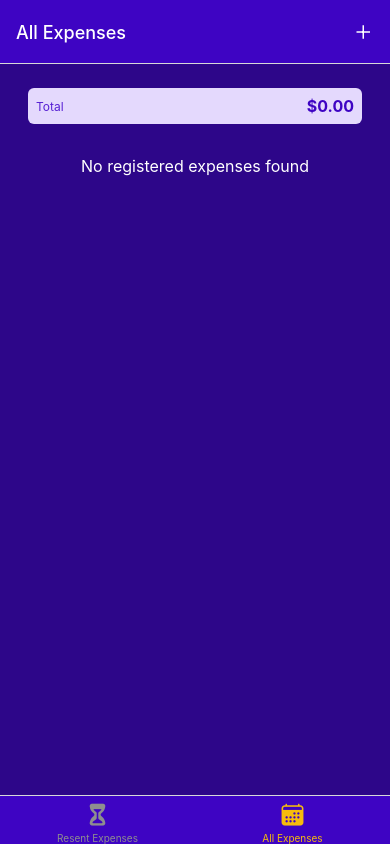
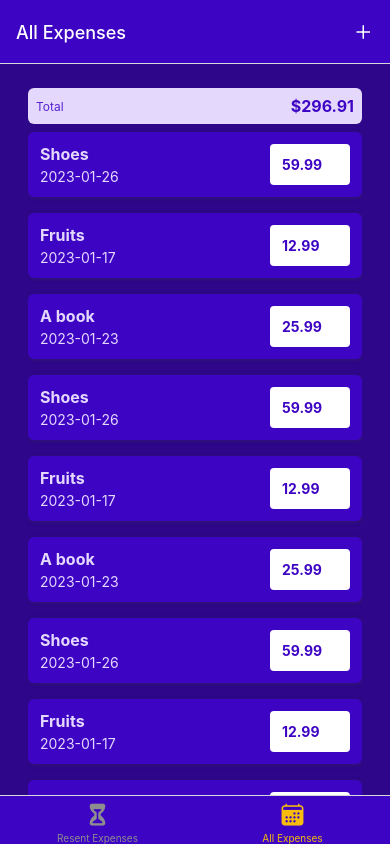
Before and after one commit to NataLinaIT/react-native-expenses-app, a React Native app: screen /AllExpenses in a window 390 px wide. Built offline with nearby package versions, Linux system fonts and the light colour scheme.

Commit message:
Form | handlers

```diff
--- a/components/ExpenseItem.js
+++ b/components/ExpensesOutput/ExpenseItem.js
@@ -1,7 +1,7 @@
 import { Pressable, View, Text, StyleSheet } from 'react-native';
 import { useNavigation } from '@react-navigation/native';
-import { GlobalStyles } from '../constants/styles';
-import { getFormattedDate } from '../util/date';
+import { GlobalStyles } from '../../constants/styles';
+import { getFormattedDate } from '../../util/date';
 
 const ExpenseItem = ({id, description, date, amount}) => {
   const navigation = useNavigation()
--- a/components/ExpensesOutput.js
+++ b/components/ExpensesOutput/ExpensesOutput.js
@@ -1,8 +1,8 @@
 import { View, StyleSheet, Text } from 'react-native';
-import { GlobalStyles } from '../constants/styles';
+import { GlobalStyles } from '../../constants/styles';
 
-import ExpensesSummary from '../components/ExpensesSummary';
-import ExpensesList from '../components/ExpensesList';
+import ExpensesSummary from './ExpensesSummary';
+import ExpensesList from './ExpensesList';
 
 const ExpensesOutput = ({ expenses, period, fallbackText }) => {
   let content = <Text style={styles.text}>{fallbackText}</Text>
--- a/components/ExpensesSummary.js
+++ b/components/ExpensesOutput/ExpensesSummary.js
@@ -1,5 +1,5 @@
 import { View, Text, StyleSheet } from 'react-native';
-import { GlobalStyles } from '../constants/styles';
+import { GlobalStyles } from '../../constants/styles';
 
 const ExpensesSummary = ({ expenses, period }) => {
   const expenseSum = expenses.reduce((sum, expense) => {
--- /dev/null
+++ b/components/ManageExpense/ExpenseForm.js
@@ -0,0 +1,109 @@
+import { useState } from 'react';
+import { View, StyleSheet, Text } from 'react-native';
+
+import { getFormattedDate } from '../../util/date';
+import Input from './Input';
+import Button from '../../UI/Button';
+
+const ExpenseForm = ({onCancel, onSubmit, submitLabel, initialValue}) => {
+  const [inputValue, setInputValue] = useState({
+    amount: initialValue?.amount.toString() ?? '',
+    date: getFormattedDate(initialValue?.date) ?? '',
+    description: initialValue?.description ?? ''
+  });
+
+  const changeInputValue = (identifier, value) => {
+    setInputValue((prev) => {
+      return {
+        ...prev,
+        [identifier]: value
+      }
+    })
+  }
+
+  const submit = () => {
+    const expenseData = {
+      amount: +inputValue.amount,
+      date: new Date(inputValue.date),
+      description: inputValue.description
+    }
+
+    onSubmit(expenseData);
+  }
+
+  return (
+    <View>
+      <Text style={styles.title}>Your Expense</Text>
+      <View style={styles.inputsRow}>
+        <Input
+          style={styles.rowInput}
+          label="Amount"
+          config={{
+            keyboardType: 'decimal-pad',
+            onChangeText: changeInputValue.bind(this, 'amount'),
+            value: inputValue.amount
+          }}
+        />
+        <Input
+          style={styles.rowInput}
+          label="Date"
+          config={{
+            placeholder: 'YYYY-MM-DD',
+            maxLength: 10,
+            onChangeText: changeInputValue.bind(this, 'date'),
+            value: inputValue.date
+          }}
+        />
+      </View>
+
+      <Input
+        label="Description"
+        config={{
+          multiline: true,
+          onChangeText: changeInputValue.bind(this, 'description'),
+          value: inputValue.description
+        }}
+      />
+
+      <View style={styles.buttonsContainer}>
+        <Button style={styles.button} mode='flat' onPress={onCancel}>
+          Cancel
+        </Button>
+        <Button style={styles.button} onPress={submit}>
+          {submitLabel}
+        </Button>
+      </View>
+    </View>
+  )
+}
+
+export default ExpenseForm;
+
+const styles = StyleSheet.create({
+  form: {
+    marginTop: 40
+  },
+  title: {
+    fontSize: 24,
+    fontWeight: 'bold',
+    color: 'white',
+    textAlign: 'center',
+    marginVertical: 24
+  },
+  inputsRow: {
+    flexDirection: 'row',
+    justifyContent: 'space-between'
+  },
+  rowInput: {
+    flex: 1
+  },
+  buttonsContainer: {
+    flexDirection: 'row',
+    justifyContent: 'center',
+    alignItems: 'center'
+  },
+  button: {
+    minWidth: 120,
+    marginHorizontal: 8
+  },
+});
--- /dev/null
+++ b/components/ManageExpense/Input.js
@@ -0,0 +1,41 @@
+import { View, StyleSheet, TextInput, Text } from 'react-native';
+import { GlobalStyles } from '../../constants/styles';
+
+const Input = ({label, style, config}) => {
+  let inputStyles = [styles.input];
+
+  if(config && config.multiline) {
+    inputStyles.push(styles.inputMultiline)
+  }
+  return (
+    <View style={[styles.container, style]}>
+      <Text style={styles.label}>{label}</Text>
+      <TextInput {...config} style={inputStyles}/>
+    </View>
+  )
+}
+
+export default Input;
+
+const styles = StyleSheet.create({
+  container: {
+    marginHorizontal: 4,
+    marginVertical: 8
+  },
+  label: {
+    fontSize: 12,
+    color: GlobalStyles.colors.primary100,
+    marginBottom: 4
+  },
+  input: {
+    backgroundColor: GlobalStyles.colors.primary100,
+    color: GlobalStyles.colors.primary700,
+    padding: 6,
+    borderRadius: 6,
+    fontSize: 18
+  },
+  inputMultiline: {
+    minHeight: 100,
+    textAlignVertical: 'top'
+  },
+});
--- a/screens/AllExpenses.js
+++ b/screens/AllExpenses.js
@@ -1,7 +1,7 @@
 import { useContext } from 'react';
 import { ExpensesContext } from '../store/context';
 
-import ExpensesOutput from '../components/ExpensesOutput';
+import ExpensesOutput from '../components/ExpensesOutput/ExpensesOutput';
 
 const AllExpenses = () => {
   const expensesContext = useContext(ExpensesContext);
--- a/screens/ManageExpenses.js
+++ b/screens/ManageExpenses.js
@@ -3,13 +3,15 @@ import { View, StyleSheet } from 'react-native';
 import { GlobalStyles } from '../constants/styles';
 import { ExpensesContext } from '../store/context';
 
+import ExpenseForm from '../components/ManageExpense/ExpenseForm';
 import IconButton from '../UI/IconButton';
-import Button from '../UI/Button';
 
 const ManageExpenses = ({route, navigation}) => {
   const expensesContext = useContext(ExpensesContext);
   const editedExpenseId = route.params?.expenseId;
   const isEditing = !!editedExpenseId;
+
+  const selectedExpense = expensesContext.expenses.find(e => e.id === editedExpenseId)
 
   useLayoutEffect(() => {
     navigation.setOptions({
@@ -26,36 +28,23 @@ const ManageExpenses = ({route, navigation}) => {
     navigation.goBack();
   }
 
-  const confirm = () => {
+  const confirm = (data) => {
     if(isEditing) {
-      expensesContext.updateExpense(
-        editedExpenseId,
-        {
-          description: 'Test update',
-          amount: 12.99,
-          date: new Date()
-        }
-      )
+      expensesContext.updateExpense(editedExpenseId, data)
     } else {
-      expensesContext.addExpense({
-        description: 'Test add',
-        amount: 12.99,
-        date: new Date()
-      })
+      expensesContext.addExpense(data)
     }
     navigation.goBack();
   }
 
   return (
     <View style={styles.container}>
-      <View style={styles.buttonsContainer}>
-        <Button style={styles.button} mode='flat' onPress={cancel}>
-          Cancel
-        </Button>
-        <Button style={styles.button} onPress={confirm}>
-          {isEditing? 'Edit' : 'Add'}
-        </Button>
-      </View>
+      <ExpenseForm
+        onCancel={cancel}
+        onSubmit={confirm}
+        submitLabel={isEditing? 'Edit' : 'Add'}
+        initialValue={selectedExpense}
+      />
 
       {isEditing &&
       <View style={styles.delete}>
@@ -81,15 +70,6 @@ const styles = StyleSheet.create({
     padding: 24,
     backgroundColor: GlobalStyles.colors.primary800
   },
-  buttonsContainer: {
-    flexDirection: 'row',
-    justifyContent: 'center',
-    alignItems: 'center'
-  },
-  button: {
-    minWidth: 120,
-    marginHorizontal: 8
-  },
   delete: {
     marginTop: 16,
     paddingTop: 8,
--- a/screens/ResentExpenses.js
+++ b/screens/ResentExpenses.js
@@ -2,7 +2,7 @@ import { useContext } from 'react';
 import { ExpensesContext } from '../store/context';
 import { getDateMinusDays } from '../util/date';
 
-import ExpensesOutput from '../components/ExpensesOutput';
+import ExpensesOutput from '../components/ExpensesOutput/ExpensesOutput';
 
 const ResentExpenses = () => {
   const expensesContext = useContext(ExpensesContext);
--- a/store/context.js
+++ b/store/context.js
@@ -1,60 +1,60 @@
 import { useReducer, createContext } from 'react';
 
 const dummy_exps = [
-  // {
-  //   id: 'e1',
-  //   description: 'Shoes',
-  //   amount: 59.99,
-  //   date: new Date('2023-01-26')
-  // },
-  // {
-  //   id: 'e2',
-  //   description: 'Fruits',
-  //   amount: 12.99,
-  //   date: new Date('2023-01-17')
-  // },
-  // {
-  //   id: 'e3',
-  //   description: 'A book',
-  //   amount: 25.99,
-  //   date: new Date('2023-01-23')
-  // },
-  // {
-  //   id: 'e11',
-  //   description: 'Shoes',
-  //   amount: 59.99,
-  //   date: new Date('2023-01-26')
-  // },
-  // {
-  //   id: 'e21',
-  //   description: 'Fruits',
-  //   amount: 12.99,
-  //   date: new Date('2023-01-17')
-  // },
-  // {
-  //   id: 'e31',
-  //   description: 'A book',
-  //   amount: 25.99,
-  //   date: new Date('2023-01-23')
-  // },
-  // {
-  //   id: 'e13',
-  //   description: 'Shoes',
-  //   amount: 59.99,
-  //   date: new Date('2023-01-26')
-  // },
-  // {
-  //   id: 'e277',
-  //   description: 'Fruits',
-  //   amount: 12.99,
-  //   date: new Date('2023-01-17')
-  // },
-  // {
-  //   id: 'e355',
-  //   description: 'A book',
-  //   amount: 25.99,
-  //   date: new Date('2023-01-23')
-  // }
+  {
+    id: 'e1',
+    description: 'Shoes',
+    amount: 59.99,
+    date: new Date('2023-01-26')
+  },
+  {
+    id: 'e2',
+    description: 'Fruits',
+    amount: 12.99,
+    date: new Date('2023-01-17')
+  },
+  {
+    id: 'e3',
+    description: 'A book',
+    amount: 25.99,
+    date: new Date('2023-01-23')
+  },
+  {
+    id: 'e11',
+    description: 'Shoes',
+    amount: 59.99,
+    date: new Date('2023-01-26')
+  },
+  {
+    id: 'e21',
+    description: 'Fruits',
+    amount: 12.99,
+    date: new Date('2023-01-17')
+  },
+  {
+    id: 'e31',
+    description: 'A book',
+    amount: 25.99,
+    date: new Date('2023-01-23')
+  },
+  {
+    id: 'e13',
+    description: 'Shoes',
+    amount: 59.99,
+    date: new Date('2023-01-26')
+  },
+  {
+    id: 'e277',
+    description: 'Fruits',
+    amount: 12.99,
+    date: new Date('2023-01-17')
+  },
+  {
+    id: 'e355',
+    description: 'A book',
+    amount: 25.99,
+    date: new Date('2023-01-23')
+  }
 ]
 
 export const ExpensesContext = createContext({
--- a/util/date.js
+++ b/util/date.js
@@ -1,5 +1,5 @@
 export const getFormattedDate = (date) => {
-  return `${date.getFullYear()}-${date.getMonth()+1}-${date.getDate()}`;
+  return date.toISOString().slice(0, 10);
 }
 export const getDateMinusDays = (date, days) => {
   return new Date(date.getFullYear(), date.getMonth(), date.getDate() - days)
```
Also changed, not shown: components/ExpensesOutput/ExpensesList.js (renamed from components/ExpensesList.js).
